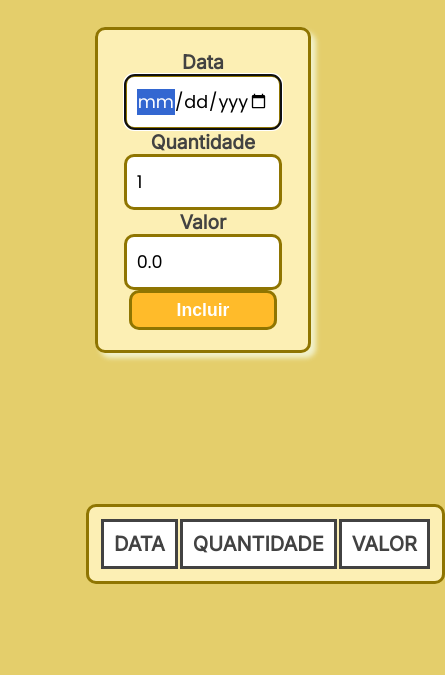
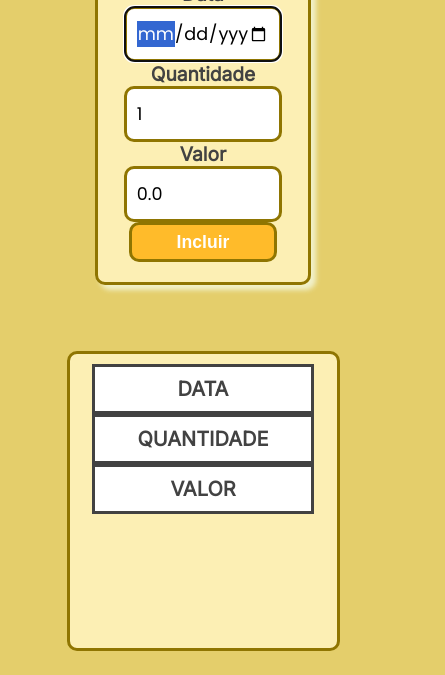
Before and after one commit to JoaoIto/BusinessFrame, a website built with Vite: page index.html in a window 390 px wide. Shown: the part 185-860 px from the top of the page, 445 px wide, since content can reach past the window. Built offline with nearby package versions, Linux system fonts and the light colour scheme.

Commit message:
base tabela

```diff
--- a/src/css/style.css
+++ b/src/css/style.css
@@ -109,3 +109,40 @@ th, td{
   width: 90%;
   height: 30px;
 }
+
+@media screen and (max-width: 720px){
+
+  form{
+    height: 50%;
+  }
+
+  table {
+    display: flex;
+    flex-direction: column;
+    height: 100%;
+  }
+
+  thead{
+    display: flex;
+    align-items: center;
+    justify-content: center;
+  }
+
+  tr{
+    display: flex;
+    flex-direction: column;
+  }
+
+  .tableBusiness{
+    width: 70%;
+    min-height: 300px;
+    display: flex;
+    align-items: center;
+    justify-content: space-evenly;
+    flex-direction: column;
+  }
+
+  #negociacoesView {
+    height: 100%;
+  }
+}
```
